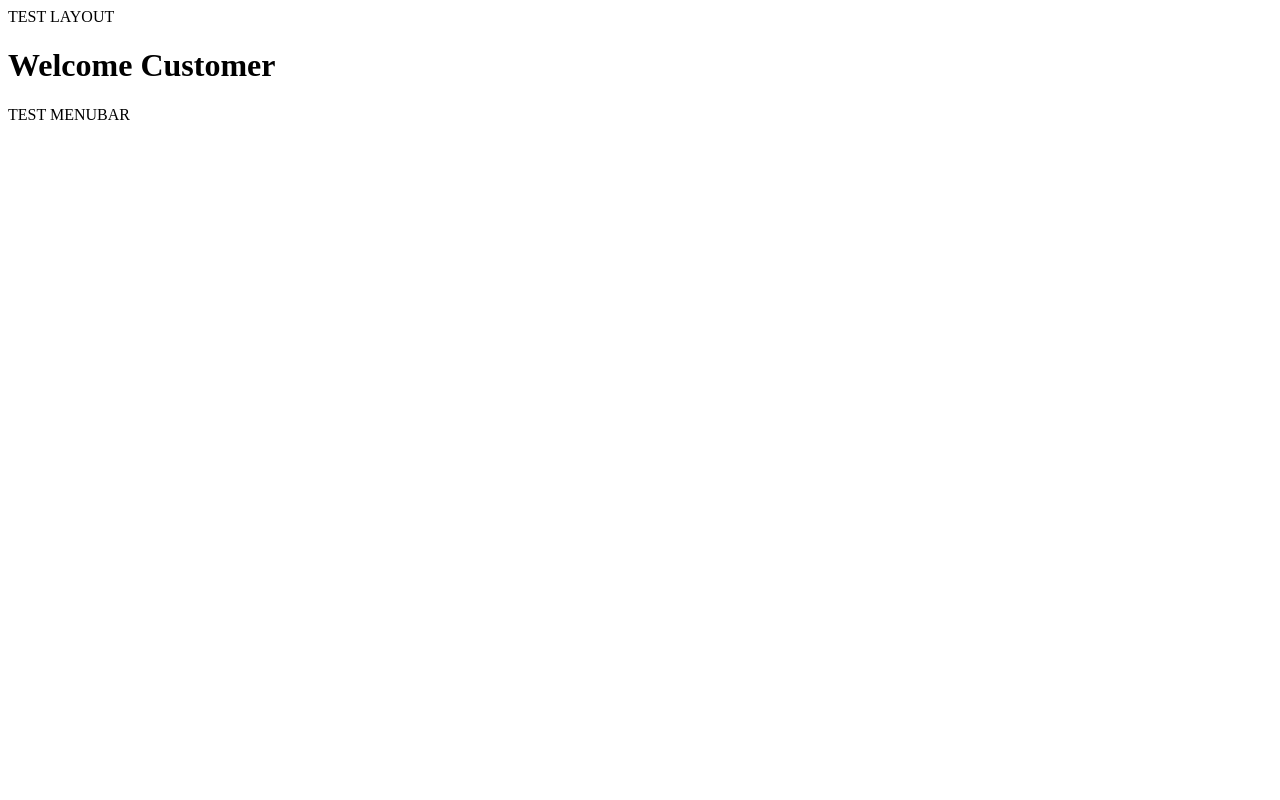
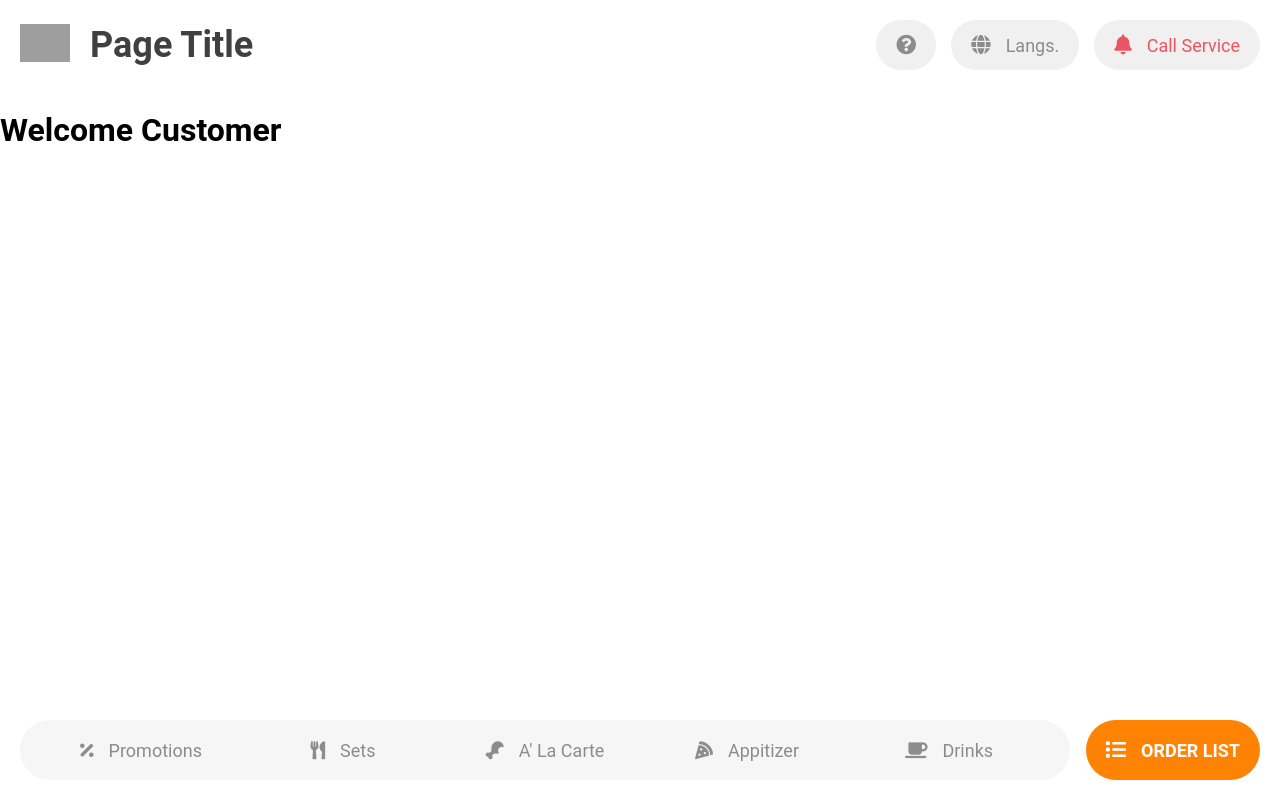
Before and after one commit to golfixed/cpe327finalproj, a Vue app: page /#/customer/home in a window 1280 px wide. Built offline with nearby package versions, Linux system fonts and the light colour scheme; grey boxes are pictures that could not be loaded.

Commit message:
Menubar and Toolbar created

```diff
--- a/public/index.html
+++ b/public/index.html
@@ -7,9 +7,10 @@
   <meta name="viewport" content="width=device-width,initial-scale=1.0">
   <link rel="icon" href="<%= BASE_URL %>favicon.ico">
   <title>Welcome | iRMS Homepage</title>
+  <link rel="stylesheet" href="https://use.fontawesome.com/releases/v5.8.1/css/all.css">
 </head>
 
-<body>
+<body style="margin:0;padding:0;">
   <noscript>
     <strong>We're sorry but cpe327finalproj doesn't work properly without JavaScript enabled. Please enable it to
       continue.</strong>
--- a/src/App.vue
+++ b/src/App.vue
@@ -18,4 +18,7 @@ export default {
 </script>
 
 <style>
+.main-body {
+  font-family: "Roboto";
+}
 </style>
--- a/src/components/customer/menubar.vue
+++ b/src/components/customer/menubar.vue
@@ -1,4 +1,30 @@
-<template></template>
+<template>
+  <div class="menubar">
+    <div class="menulist">
+      <ul class="menulist-list">
+        <li class="menu-item">
+          <i class="fas fa-percentage menu-icon"></i>Promotions
+        </li>
+        <li class="menu-item">
+          <i class="fas fa-utensils menu-icon"></i>Sets
+        </li>
+        <li class="menu-item">
+          <i class="fas fa-drumstick-bite menu-icon"></i>A' La Carte
+        </li>
+        <li class="menu-item">
+          <i class="fas fa-pizza-slice menu-icon"></i>Appitizer
+        </li>
+        <li class="menu-item">
+          <i class="fas fa-coffee menu-icon"></i>Drinks
+        </li>
+      </ul>
+    </div>
+    <div class="order-btn">
+      <i class="fas fa-list btn-icon"></i>
+      <label class="btn-text">Order List</label>
+    </div>
+  </div>
+</template>
 
 <script>
 export default {
@@ -6,5 +32,49 @@ export default {
 };
 </script>
 
-<style>
+<style scoped>
+.menubar {
+  max-height: 100px;
+  padding: 20px;
+  display: flex;
+  position: relative;
+}
+.menulist {
+  background-color: #f6f6f6;
+  height: 60px;
+  border-radius: 10000px;
+  width: calc(100vw - 230px);
+}
+.menulist-list {
+  list-style-type: none;
+  display: grid;
+  grid-template-columns: repeat(5, 1fr);
+  margin: 0;
+  padding: 0 20px;
+  height: 60px;
+}
+.menu-item {
+  text-align: center;
+  color: #8c8c8c;
+  display: flex;
+  align-items: center;
+  justify-content: center;
+  font-family: Roboto;
+  font-style: normal;
+  font-weight: normal;
+  font-size: 18px;
+  line-height: 21px;
+}
+.order-btn {
+  background-color: #ff8303;
+  border-radius: 10000px;
+  position: absolute;
+  right: 20px;
+  top: 20px;
+  height: 60px;
+  width: fit-content;
+  padding: 0 20px;
+  display: flex;
+  align-items: center;
+}
 </style>
--- /dev/null
+++ b/src/components/customer/toolbar.vue
@@ -0,0 +1,82 @@
+<template>
+  <div class="toolbar">
+    <div class="leftbox">
+      <div>
+        <img src="/static/img/logo.png" class="toolbar-logo" />
+      </div>
+      <h2 class="page-title">Page Title</h2>
+    </div>
+    <div class="rightbox">
+      <div class="toolbar-btn">
+        <i class="fas fa-question-circle btn-icon-grey" style="margin:0;"></i>
+      </div>
+      <div class="toolbar-btn">
+        <i class="fas fa-globe btn-icon-grey"></i>
+        <label
+          class="btn-text-grey"
+          style="text-transform: none;text-weight; font-weight:normal;"
+        >Langs.</label>
+      </div>
+      <div class="toolbar-btn">
+        <i class="fas fa-bell btn-icon-red"></i>
+        <label
+          class="btn-text-red"
+          style="text-transform: none;text-weight; font-weight:normal;"
+        >Call Service</label>
+      </div>
+    </div>
+  </div>
+</template>
+
+<script>
+export default {
+  name: "menubar"
+};
+</script>
+
+<style scoped>
+.toolbar-logo {
+  width: 50px;
+  margin-right: 20px;
+}
+.page-title {
+  font-family: Roboto;
+  font-style: normal;
+  font-weight: bold;
+  font-size: 36px;
+  line-height: 42px;
+  display: flex;
+  align-items: flex-end;
+  color: rgba(0, 0, 0, 0.75);
+  margin: 0;
+}
+.toolbar {
+  height: 90px;
+  position: relative;
+}
+.rightbox {
+  position: absolute;
+  right: 20px;
+  top: 20px;
+  height: 50px;
+  display: flex;
+}
+.leftbox {
+  display: flex;
+  align-items: center;
+  position: absolute;
+  left: 20px;
+  top: 20px;
+  height: 50px;
+}
+.toolbar-btn {
+  margin-left: 15px;
+  background-color: #f0f0f0;
+  border-radius: 10000px;
+  height: 50px;
+  display: flex;
+  align-items: center;
+  width: fit-content;
+  padding: 0 20px;
+}
+</style>
--- a/src/layouts/customer.vue
+++ b/src/layouts/customer.vue
@@ -1,18 +1,67 @@
 <template>
-  <div>
-    <div>TEST LAYOUT</div>
+  <div id="layout-customer">
+    <div>
+      <toolbar />
+    </div>
     <div>
       <slot />
     </div>
-    <div>TEST MENUBAR</div>
+    <div class="menubar-layout">
+      <menubar />
+    </div>
   </div>
 </template>
 
 <script>
+import menubar from "@/components/customer/menubar.vue";
+import toolbar from "@/components/customer/toolbar.vue";
 export default {
-  name: "main-layout"
+  name: "main-layout",
+  components: {
+    menubar,
+    toolbar
+  }
 };
 </script>
 
 <style>
+#layout-customer {
+  padding: 0;
+  margin: 0;
+}
+.btn-text,
+.btn-icon {
+  color: #fff;
+}
+.btn-text-red,
+.btn-icon-red {
+  color: #eb5463;
+}
+.btn-text-grey,
+.btn-icon-grey {
+  color: #8c8c8c;
+}
+
+.btn-text,
+.btn-text-red,
+.btn-text-grey {
+  text-transform: uppercase;
+  font-weight: bold;
+  font-size: 18px;
+}
+.btn-icon,
+.btn-icon-red,
+.btn-icon-grey {
+  font-size: 20px;
+  margin-right: 15px;
+  padding: 0;
+}
+.menu-icon {
+  margin-right: 15px;
+}
+.menubar-layout {
+  width: 100vw;
+  position: absolute;
+  bottom: 0;
+}
 </style>
```
Also changed, not shown: static/img/logo2.png (added).
